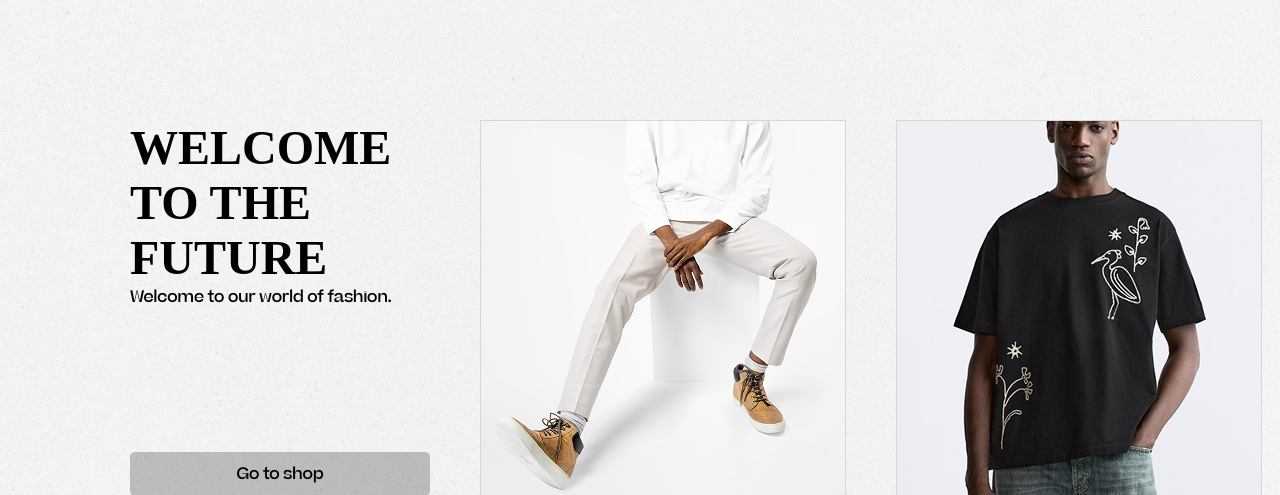
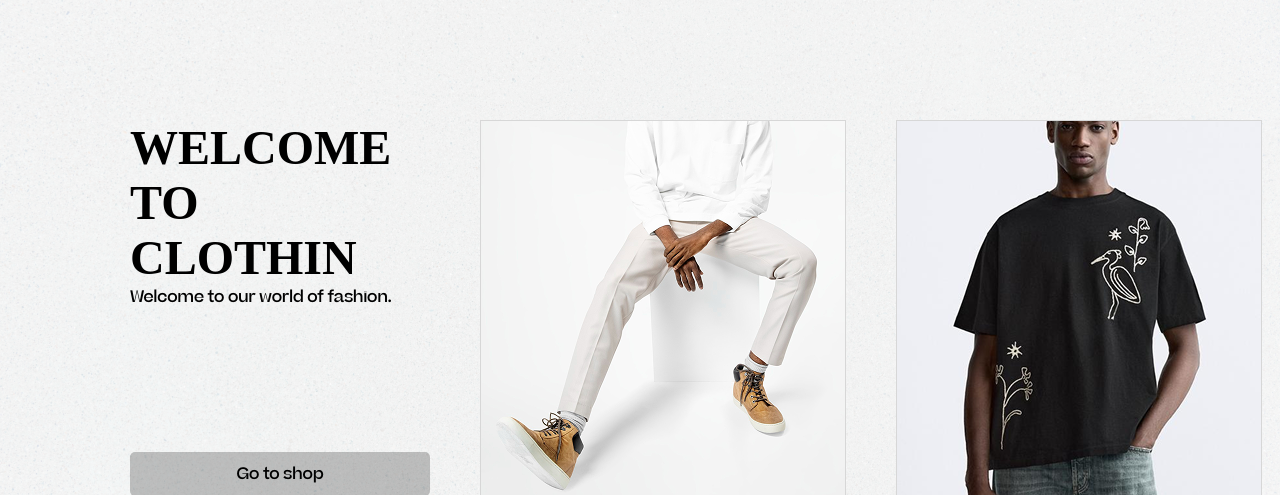
Before and after one commit to liguebez/e-commerce-shop, a Django app: page / in a window 1280 px wide. Shown: the part 90-585 px from the top of the page. Run offline with Django 5.2, Linux system fonts and the light colour scheme; data that the repository does not hold is empty; some web fonts are replaced.

Commit message:
Update homepage headline and ignore local-only files

```diff
--- a/clothin/main/templates/index/index.html
+++ b/clothin/main/templates/index/index.html
@@ -13,7 +13,7 @@
       <div class="welcome-info">
         <div class="welcome-text">
           <div class="welcome-title">
-            <h1>Welcome to the future</h1>
+            <h1>Welcome to clothin</h1>
             <p>Welcome to our world of fashion.</p>
           </div>
           <div class="welcome-link">
```
Also changed, not shown: 1 other file.
